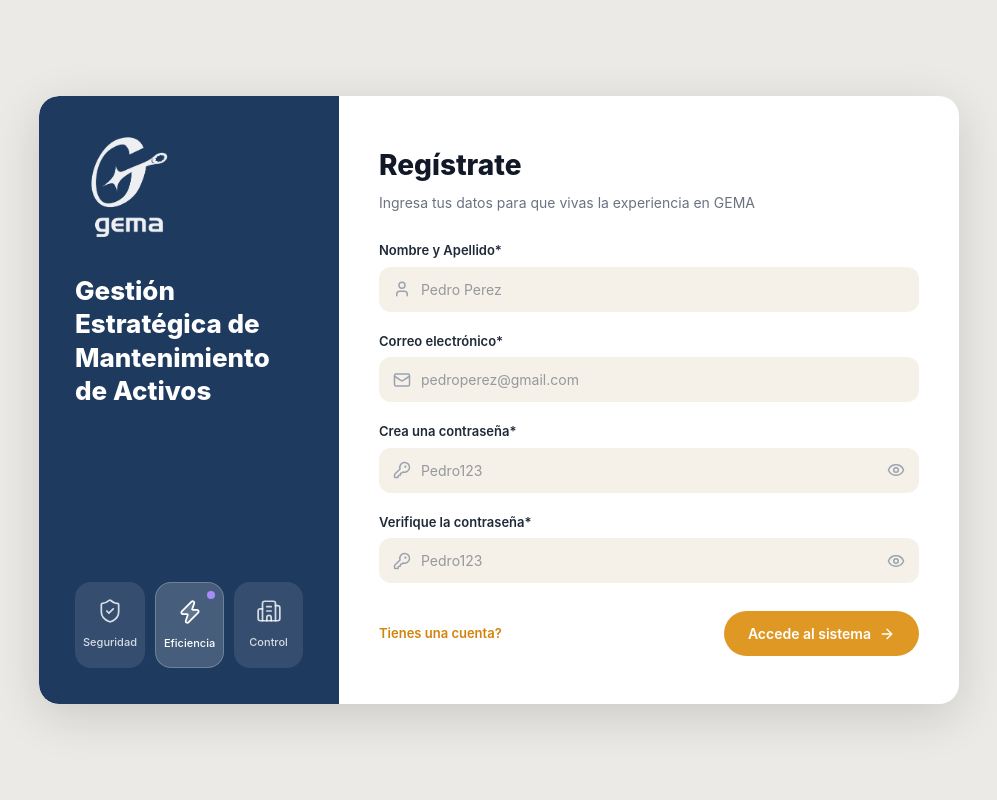
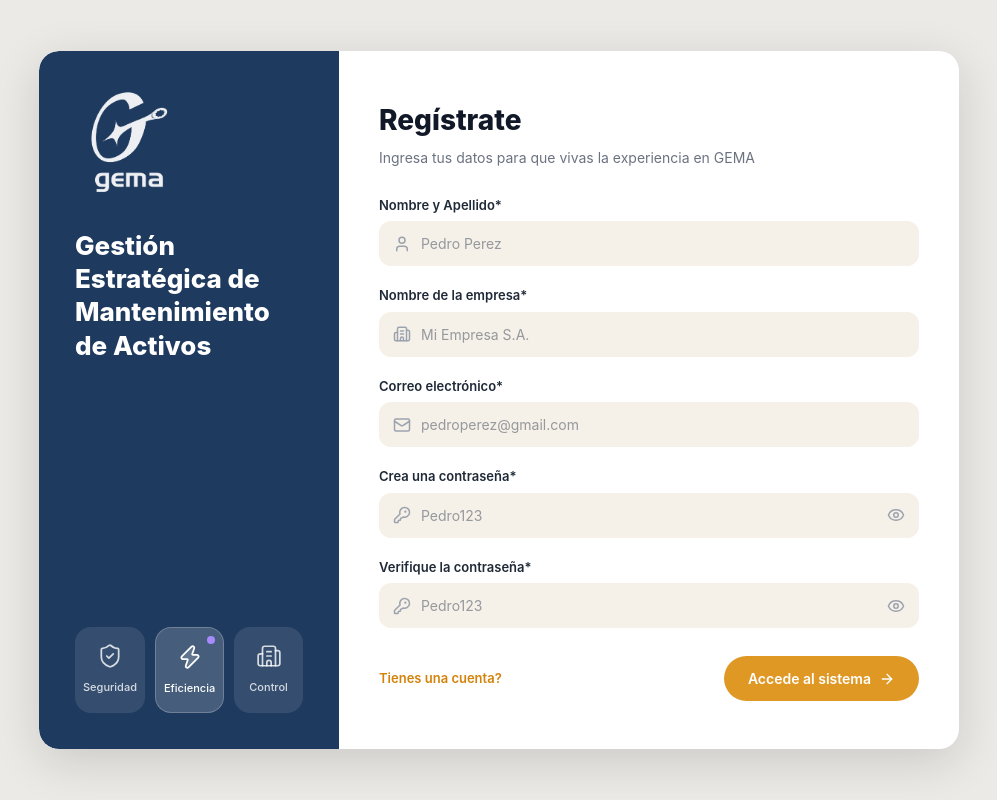
Before and after one commit to GEMA-app/GEMA-frontend, a Next.js app: page /register in a window 1280 px wide. Shown: the whole page, without its empty margins (141-1138 px from the left). Built offline with nearby package versions, Linux system fonts and the light colour scheme.

Commit message:
agregar company name y mensaje de error al registrarse

```diff
--- a/src/app/(auth)/register/page.tsx
+++ b/src/app/(auth)/register/page.tsx
@@ -8,6 +8,7 @@ import Link from 'next/link';
 export default function RegisterPage() {
   const [formData, setFormData] = useState({
     fullName: '',
+    companyName: '',
     email: '',
     password: '',
     confirmPassword: '',
@@ -45,7 +46,7 @@ export default function RegisterPage() {
               email: formData.email,
               password: formData.password,
               nombre: formData.fullName,
-              company_name: "",
+              company_name: formData.companyName,
               telefono: ""
             }
           }
@@ -55,7 +56,8 @@ export default function RegisterPage() {
       if (response.ok) {
         window.location.href = '/login';
       } else {
-        setError(result.mensaje || 'Error al registrarse');
+        const errorMsg = result.errors?.[0]?.detail || 'Error al registrarse';
+        setError(errorMsg);
       }
     } catch {
       setError('No se pudo conectar con el servidor');
@@ -280,6 +282,24 @@ export default function RegisterPage() {
               </div>
             </div>
 
+            {/* Nombre de la empresa */}
+            <div>
+              <label style={labelStyle}>Nombre de la empresa*</label>
+              <div style={{ position: 'relative' }}>
+                <Building2
+                  size={18} color="#9CA3AF"
+                  style={{ position: 'absolute', left: '14px', top: '50%', transform: 'translateY(-50%)' }}
+                />
+                <input
+                  id="register-company" type="text" name="companyName"
+                  value={formData.companyName} onChange={handleInputChange}
+                  placeholder="Mi Empresa S.A." required style={inputStyle}
+                  onFocus={(e) => { e.target.style.boxShadow = '0 0 0 3px rgba(30,58,95,0.2)'; }}
+                  onBlur={(e) => { e.target.style.boxShadow = 'none'; }}
+                />
+              </div>
+            </div>
+
             {/* Correo electrónico */}
             <div>
               <label style={labelStyle}>Correo electrónico*</label>
```
